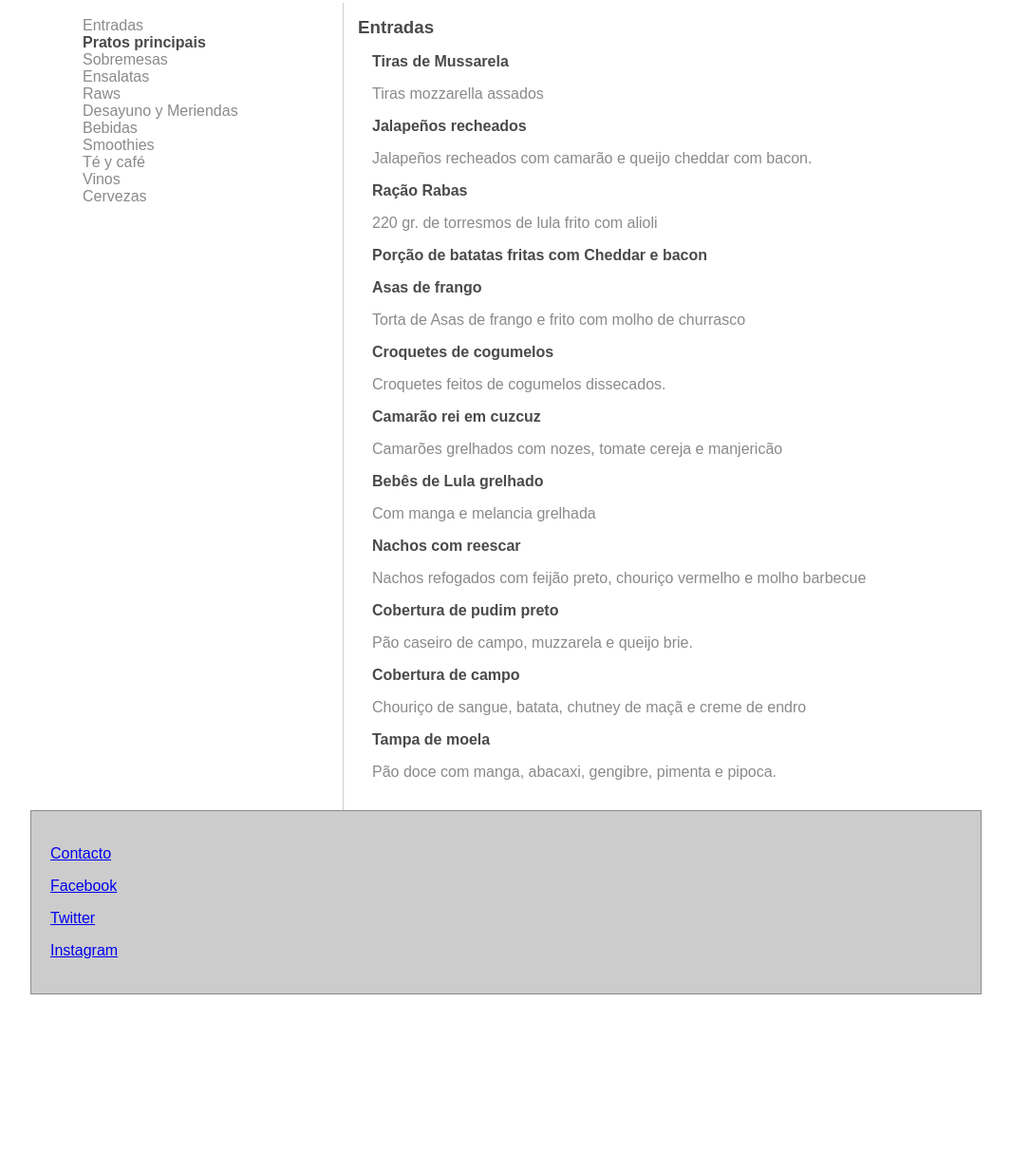
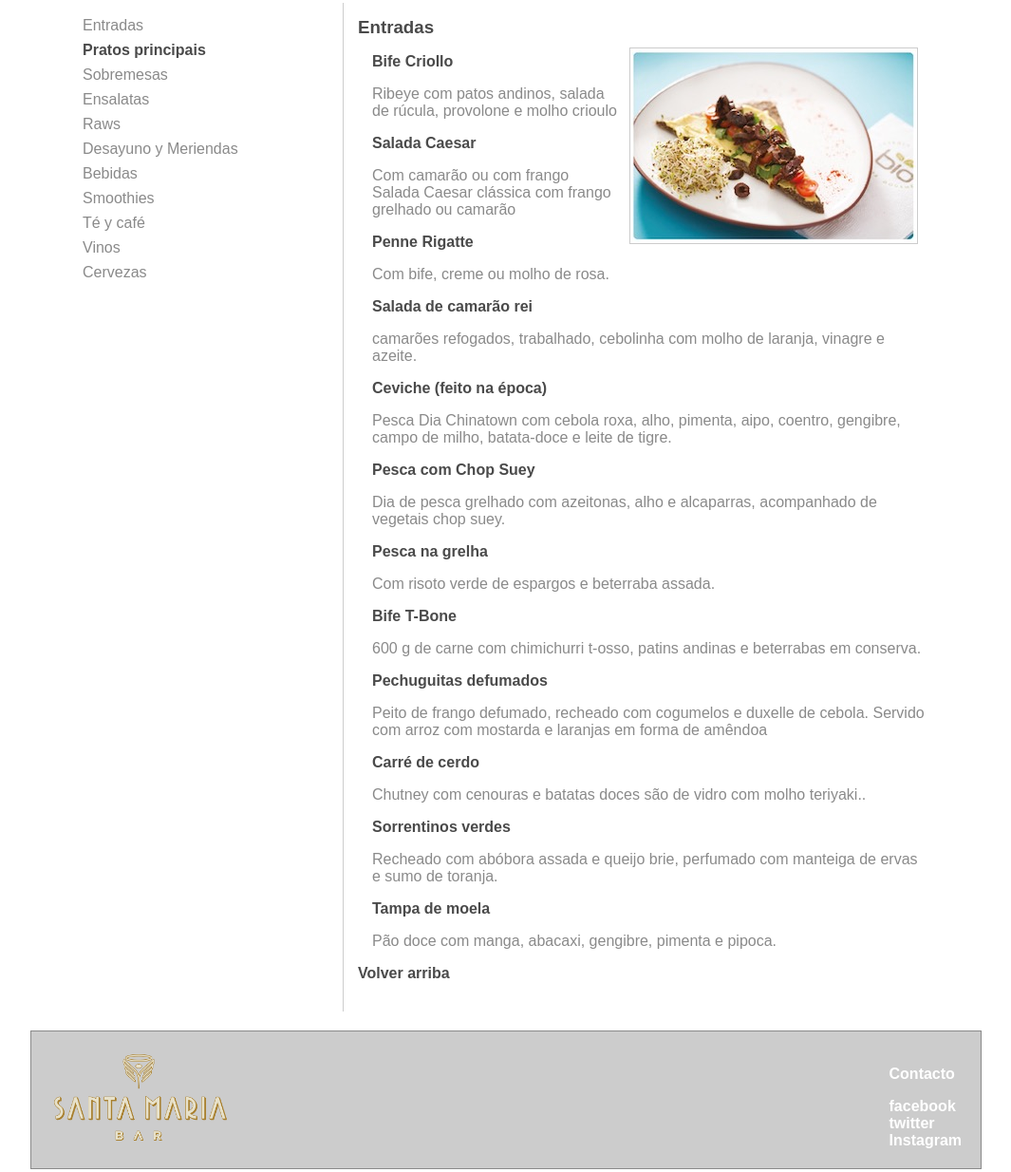
Before and after one commit to dirsantana/cartaRestaurante, a plain HTML site: page pratosPrincipais.html in a window 1280 px wide. Shown: the part 146-1380 px from the top of the page at 95% size, without its empty margins (128-1193 px from the left). Before the commit the page ends 1193 px from the top, so only its background shows below. Drawn offline with Linux system fonts and the light colour scheme.

Commit message:
Finalização Imgs and links

```diff
--- a/css/style.css
+++ b/css/style.css
@@ -11,12 +11,19 @@ main nav {
   float: left;
   box-sizing: border-box;
   padding: 15px;
+
 }
+
 
 main nav ul li.active a {
   font-weight: bold;
   color: #4a4a4a;
 }
+
+main nav ul li {
+  margin-bottom: 8px;
+}
+
 
 main nav ul li a {
   text-decoration: none;
@@ -47,6 +54,7 @@ header {
 }
 
 footer {
+  margin-top: 20px;
   padding: 20px;
   display: inline-block;
   width: 100%;
@@ -65,6 +73,13 @@ footer img {
 
 footer section {
   float: right;
+}
+
+section img {
+  float: right;
+  padding: 1px;
+  margin: 10px;
+  border: 1px solid #ccc;
 }
 
 footer section p.social {
@@ -86,3 +101,9 @@ section article p span {
 section article p {
   padding-left: 15px;
 }
+
+main section p a {
+  font-weight: bold;
+  text-decoration: none;
+  color: #4a4a4a;
+}
--- a/pratosPrincipais.html
+++ b/pratosPrincipais.html
@@ -30,61 +30,66 @@
     </nav>
     <section class="entradas">
       <h3>Entradas</h3>
+      <img src="img/foto-ppal.jpg" alt"Foto prato entrada"/>
       <article>
-        <p><span>Tiras de Mussarela</span></p>
-        <p>Tiras mozzarella assados</p>
+        <p><span>Bife Criollo</span></p>
+        <p>Ribeye com patos andinos, salada de rúcula, provolone e molho crioulo</p>
       </article>
       <article>
-        <p><span>Jalapeños recheados</span></p>
-        <p>Jalapeños recheados com camarão e queijo cheddar com bacon.</p>
+        <p><span>Salada Caesar</span></p>
+        <p>Com camarão ou com frango Salada Caesar clássica com frango grelhado ou camarão</p>
       </article>
       <article>
-        <p><span>Ração Rabas</span></p>
-        <p>220 gr. de torresmos de lula frito com alioli</p>
+        <p><span>Penne Rigatte</span></p>
+        <p>Com bife, creme ou molho de rosa.</p>
       </article>
       <article>
-        <p><span>Porção de batatas fritas com Cheddar e bacon</span></p>
+        <p><span>Salada de camarão rei</span></p>
+        <p>camarões refogados, trabalhado, cebolinha com molho de laranja, vinagre e azeite.</p>
       </article>
       <article>
-        <p><span>Asas de frango</span></p>
-        <p>Torta de Asas de frango e frito com molho de churrasco</p>
+        <p><span>Ceviche (feito na época)</span></p>
+        <p>Pesca Dia Chinatown com cebola roxa, alho, pimenta, aipo, coentro, gengibre, campo de milho, batata-doce e leite de tigre.</p>
       </article>
       <article>
-        <p><span>Croquetes de cogumelos</span></p>
-        <p>Croquetes feitos de cogumelos dissecados.</p>
+        <p><span>Pesca com Chop Suey</span></p>
+        <p>Dia de pesca grelhado com azeitonas, alho e alcaparras, acompanhado de vegetais chop suey.</p>
       </article>
       <article>
-        <p><span>Camarão rei em cuzcuz</span></p>
-        <p>Camarões grelhados com nozes, tomate cereja e manjericão</p>
+        <p><span>Pesca na grelha</span></p>
+        <p>Com risoto verde de espargos e beterraba assada.</p>
       </article>
       <article>
-        <p><span>Bebês de Lula grelhado</span></p>
-        <p>Com manga e melancia grelhada</p>
+        <p><span>Bife T-Bone</span></p>
+        <p>600 g de carne com chimichurri t-osso, patins andinas e beterrabas em conserva.</p>
       </article>
       <article>
-        <p><span>Nachos com reescar</span></p>
-        <p>Nachos refogados com feijão preto, chouriço vermelho e molho barbecue</p>
+        <p><span>Pechuguitas defumados</span></p>
+        <p>Peito de frango defumado, recheado com cogumelos e duxelle de cebola. Servido com arroz com mostarda e laranjas em forma de amêndoa</p>
       </article>
       <article>
-        <p><span>Cobertura de pudim preto</span></p>
-        <p>Pão caseiro de campo, muzzarela e queijo brie.</p>
+        <p><span>Carré de cerdo</span></p>
+        <p>Chutney com cenouras e batatas doces são de vidro com molho teriyaki..</p>
       </article>
       <article>
-        <p><span>Cobertura de campo</span></p>
-        <p>Chouriço de sangue, batata, chutney de maçã e creme de endro</p>
+        <p><span>Sorrentinos verdes</span></p>
+        <p>Recheado com abóbora assada e queijo brie, perfumado com manteiga de ervas e sumo de toranja.</p>
       </article>
       <article>
         <p><span>Tampa de moela</span></p>
         <p>Pão doce com manga, abacaxi, gengibre, pimenta e pipoca.</p>
       </article>
+      <p><a href="#">Volver arriba</a></section></p>
     </section>
   </main>
   <footer>
-    <img />
-    <p><a href="contact.html">Contacto</a></p>
-    <p><a href="https://facebook.com" target="_blank">Facebook</a></p>
-    <p><a href="https://twitter.com" target="_blank">Twitter</a></p>
-    <p><a href="https://instagram.com" target="_blank">Instagram</a></p>
+    <img src="img/logo-web.png" alt="Santa Maria Bar Logo"/>
+    <section>
+      <p class="contact"><a href="contact.html">Contacto</a></p>
+      <p class="social"><a href="https://facebook.com" target="_blank">facebook</a></p>
+      <p class="social"><a href="https://twitter.com" target="_blank">twitter</a></p>
+      <p class="social"><a href="https://instagram.com" target="_blank">Instagram</a></p>
+    </section>
   </footer>
 </body>
 
```
Also changed, not shown: contact.html (+11 -0 lines), index.html (+2 -0 lines), sobremesas.html (+19 -41 lines).
